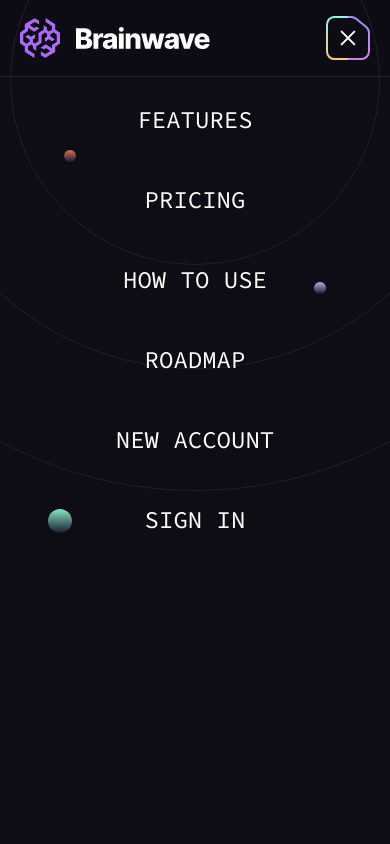
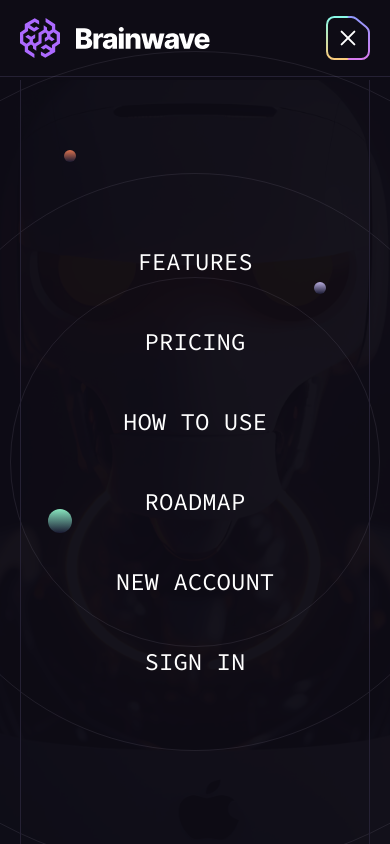
Before and after one commit to Aviral3501/brainwave-landingPage, a React (Vite) app: page / in a window 390 px wide. Both pictures are taken after a click on the button 348 px from the left and 38 px from the top of the page. Built offline with nearby package versions, Linux system fonts and the light colour scheme.

Commit message:
Change the background color of the header when the navigation menu is open.

```diff
--- a/src/components/Header.jsx
+++ b/src/components/Header.jsx
@@ -26,7 +26,7 @@
     }
 
     return (
-        <div className={`fixed top-0 left-0 w-full z-50 bg-n-8/90 backdrop-blur-sm border-b
+        <div className={`fixed top-0 left-0 w-full z-50 border-b
          border-n-6 lg:bg-n-8/90 lg:backdrop-blur-sm ${openNavigation ? "bg-n-8":"bg-n-8/90 backdrop-blur-sm"} `}>
             <div className="flex items-center  px-5 lg:px-7.5 xl:px-10 max-lg:py-4">
                 <a className="block w-[12rem] xl:mr-8" href="#hero">
@@ -36,7 +36,7 @@
                     <div className="relative z-2 flex flex-col items-center justify-center m-auto lg:flex-row">
                         {/* bringin the nav elements from  constants file */}
                         {navigation.map((item) => (
-                            <a key={item.id} href={item.url}
+                            <a key={item.id} href={item.url}  onClick={handleClick}
                                 className={`block relative font-code text-2xl uppercase text-n-1 transition-colors hover:text-color-1 ${item.onlyMobile ? "lg:hidden" : ""}
                           px-6 py-6 md:py-8 lg:-mr-0.25 lg:text-xs lg:font-semibold ${item.url === pathName.hash ? "z-2 lg:text-n-1" : "lg:text-n-1/35"}
                            lg:leading-5 lg:hover:text-n-1 xl:px-12`}>
```
